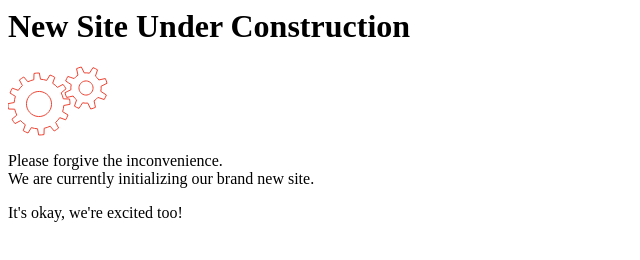
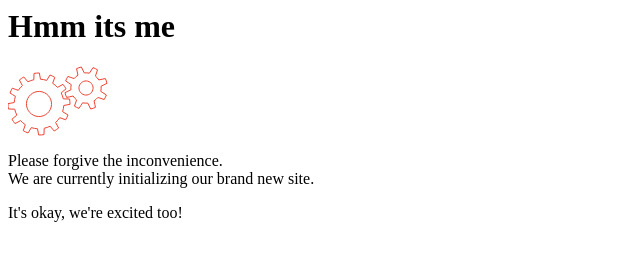
Before and after one commit to suzit88/Portfolio, a plain HTML site: page index.html in a window 1280 px wide. Shown: the whole page, without its empty margins (0-640 px from the left). Drawn offline with Linux system fonts and the light colour scheme.

Commit message:
Update index.html

```diff
--- a/index.html
+++ b/index.html
@@ -1,5 +1,5 @@
 <div class="warning-content">
-    <h1>New Site Under Construction</h1>
+    <h1>Hmm its me</h1>
     <svg version="1.1" xmlns="http://www.w3.org/2000/svg" xmlns:xlink="http://www.w3.org/1999/xlink" x="0px" y="0px"
          width="100.001px" height="70px" viewBox="0 0 100 68">
     <g id="large">
```
